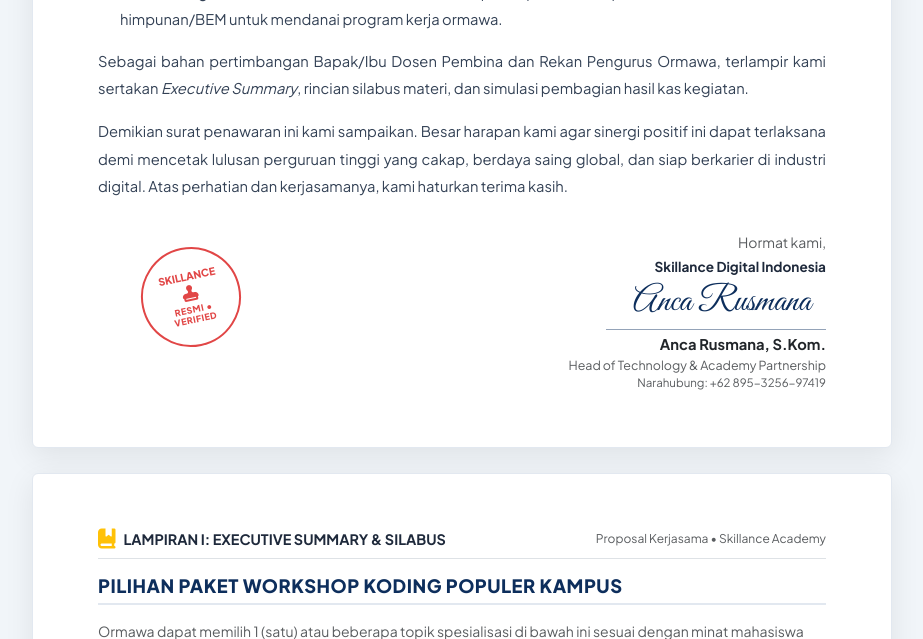
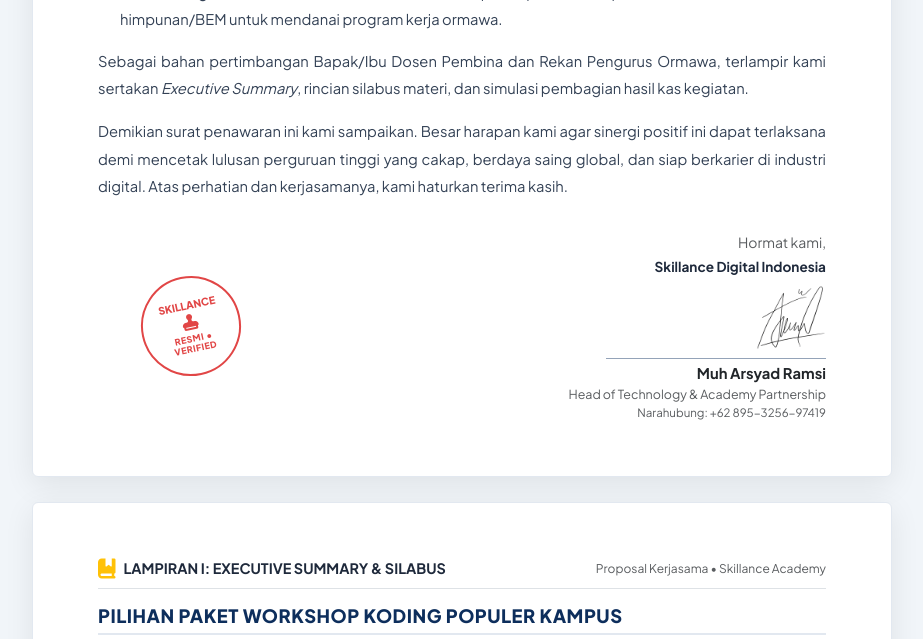
Before and after one commit to anca1905/skillance-app, a PHP site: page /send/academy/proposal.php in a window 1280 px wide. Shown: the part 1180-1819 px from the top of the page, without its empty margins (178-1101 px from the left). Run offline with PHP 8.4, Linux system fonts and the light colour scheme.

Commit message:
Update identitas penandatangan resmi sertifikat dan proposal kemitraan: Nama Muh Arsyad Ramsi beserta tanda tangan digital asli

```diff
--- a/academy/proposal.php
+++ b/academy/proposal.php
@@ -317,12 +317,12 @@ $waUrl = "https://wa.me/{$adminWa}?text={$waMsg}";
                 <div class="small text-muted mb-1">Hormat kami,</div>
                 <div class="fw-bold text-navy" style="font-size: 0.85rem;">Skillance Digital Indonesia</div>
 
-                <div class="font-signature my-2" style="font-size: 2.2rem; color: #0d2e5c; padding-right: 15px;">
-                    Anca Rusmana
+                <div class="d-flex align-items-center justify-content-end my-2" style="height: 65px;">
+                    <img src="assets/img/ttd-muh-arsyad-ramsi.png" alt="Tanda Tangan Muh Arsyad Ramsi" style="max-height: 65px; max-width: 150px; object-fit: contain;">
                 </div>
 
                 <div class="fw-bold text-dark" style="font-size: 0.92rem; border-top: 1px solid #94a3b8; display: inline-block; padding-top: 3px; min-width: 220px;">
-                    Anca Rusmana, S.Kom.
+                    Muh Arsyad Ramsi
                 </div>
                 <small class="d-block text-muted" style="font-size: 0.78rem;">Head of Technology & Academy Partnership</small>
                 <small class="d-block text-muted" style="font-size: 0.72rem;">Narahubung: +62 895-3256-97419</small>
@@ -520,9 +520,11 @@ $waUrl = "https://wa.me/{$adminWa}?text={$waMsg}";
             <div class="col-6">
                 <div class="text-muted small mb-1">Pihak Pertama (Penyedia Program):</div>
                 <strong class="text-navy">Skillance Digital Indonesia</strong>
-                <div class="font-signature my-2" style="font-size: 2.1rem; color: #0d2e5c;">Anca R.</div>
+                <div class="d-flex align-items-center justify-content-center my-2" style="height: 55px;">
+                    <img src="assets/img/ttd-muh-arsyad-ramsi.png" alt="Tanda Tangan Muh Arsyad Ramsi" style="max-height: 55px; max-width: 130px; object-fit: contain;">
+                </div>
                 <div class="fw-bold text-dark pt-1" style="border-top: 1px solid #94a3b8; display: inline-block; min-width: 180px;">
-                    Anca Rusmana, S.Kom.
+                    Muh Arsyad Ramsi
                 </div>
                 <small class="d-block text-muted" style="font-size: 0.72rem;">Head of Partnership</small>
             </div>
--- a/academy/verify.php
+++ b/academy/verify.php
@@ -493,8 +493,10 @@ $sampleCerts = [
                     <!-- SIGNATURES & QR CODE -->
                     <div class="row align-items-end mt-4 pt-3 border-top g-3">
                         <div class="col-4 text-center">
-                            <div class="font-signature text-navy" style="font-size: 2.1rem; line-height: 1; color: #0d2e5c;">Anca R.</div>
-                            <div class="fw-bold text-dark small" style="border-top: 1px solid #94a3b8; padding-top: 4px;">Anca Rusmana, S.Kom.</div>
+                            <div class="d-flex align-items-center justify-content-center mb-1" style="height: 55px;">
+                                <img src="assets/img/ttd-muh-arsyad-ramsi.png" alt="Tanda Tangan Muh Arsyad Ramsi" style="max-height: 55px; max-width: 140px; object-fit: contain;">
+                            </div>
+                            <div class="fw-bold text-dark small" style="border-top: 1px solid #94a3b8; padding-top: 4px;">Muh Arsyad Ramsi</div>
                             <small class="text-muted d-block" style="font-size: 0.7rem;">Head of Curriculum & Technology</small>
                             <small class="text-muted d-block" style="font-size: 0.68rem;">Skillance Academy Indonesia</small>
                         </div>
```
Also changed, not shown: academy/assets/img/ttd-director.png (added), academy/assets/img/ttd-muh-arsyad-ramsi.png (added), assets/img/ttd-director.png (added), assets/img/ttd-muh-arsyad-ramsi.png (added).
